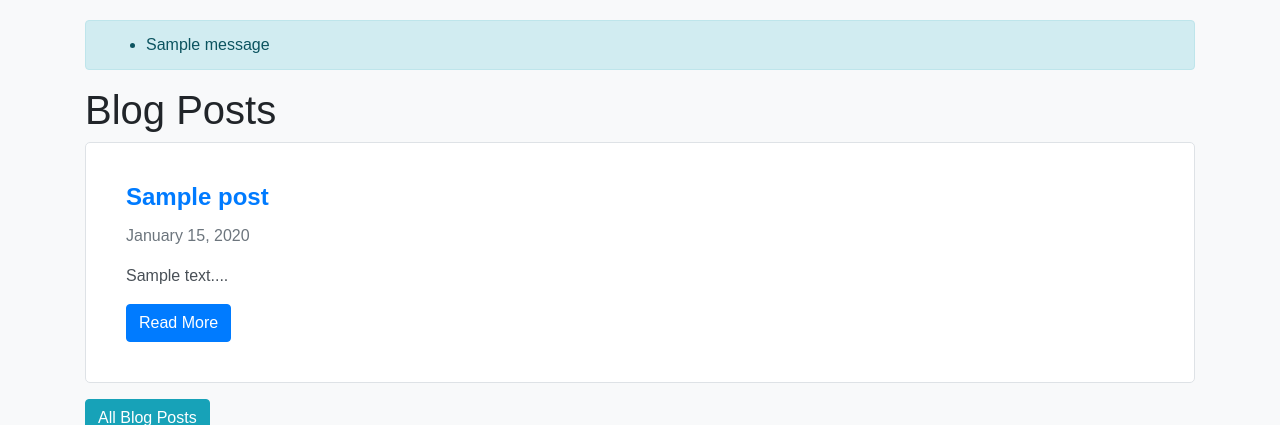
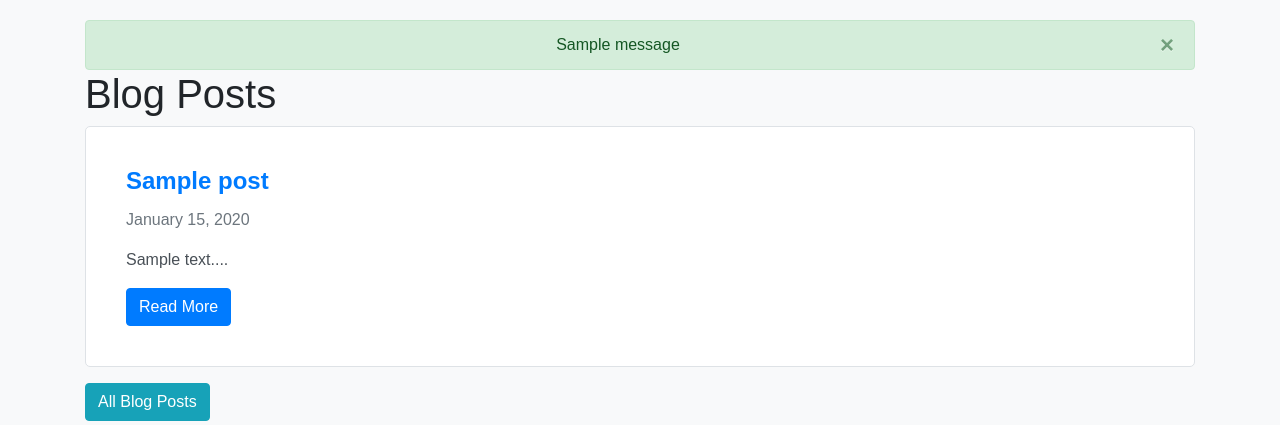
Before and after one commit to joj-macho/Web-Development-Playground, a Flask app: page / in a window 1280 px wide. Shown: the part 107-532 px from the top of the page. Run offline with Flask 3, Linux system fonts and the light colour scheme; tables that the repository leaves empty hold one stand-in row (values such as "Sample post"); one stand-in notice (Sample message) is shown; some libraries are stand-ins or nearby versions.

Commit message:
Update alert handler to dismiss alerts

```diff
--- a/simple-blog-site/templates/base.html
+++ b/simple-blog-site/templates/base.html
@@ -4,8 +4,13 @@
 <head>
   <meta charset="UTF-8">
   <meta name="viewport" content="width=device-width, initial-scale=1.0">
+
   <title>{% block title %}{% endblock %} - My Blog</title>
+
+  <!-- ======= BOOTSRAP CSS  ======= -->
   <link rel="stylesheet" href="https://stackpath.bootstrapcdn.com/bootstrap/4.5.0/css/bootstrap.min.css">
+
+  <!-- ======= MAIN CSS  ======= -->
   <link rel="stylesheet" href="{{ url_for('static', filename='styles.css') }}">
 </head>
 
@@ -26,27 +31,32 @@
       </ul>
     </div>
   </nav>
+
   <div class="container">
-    {% with messages = get_flashed_messages() %}
-      {% if messages %}
-        <div class="alert alert-info">
-          <ul class="mb-0">
-            {% for message in messages %}
-              <li>{{ message }}</li>
-            {% endfor %}
-          </ul>
-        </div>
-      {% endif %}
+    {% with messages=get_flashed_messages(with_categories=true) %}
+    {% for category, message in messages %}
+      <div class="alert alert-{{ category }} text-center alert-dismissible fade show m-auto">
+        <button type="button" class="close" data-dismiss="alert">&times;</button>
+        {{ message }}
+      </div>
+    {% endfor %}
     {% endwith %}
-    {% block content %}{% endblock %}
+    {% block content %}
+    {% endblock %}
   </div>
 
+  <!-- Bootstrap JS -->
+  <script src="https://code.jquery.com/jquery-3.5.1.slim.min.js"></script>
+  <script src="https://cdn.jsdelivr.net/npm/@popperjs/core@2.0.9/dist/umd/popper.min.js"></script>
+  <script src="https://stackpath.bootstrapcdn.com/bootstrap/4.5.2/js/bootstrap.min.js"></script>
+
+  <!-- Markdown editor initialization -->
   <script>
-    // Markdown editor initialization (you might want to use a dedicated Markdown editor library)
     document.addEventListener('DOMContentLoaded', function() {
       var simplemde = new SimpleMDE({ element: document.getElementById('markdown-editor') });
     });
   </script>
+
 </body>
 
 </html>
```
